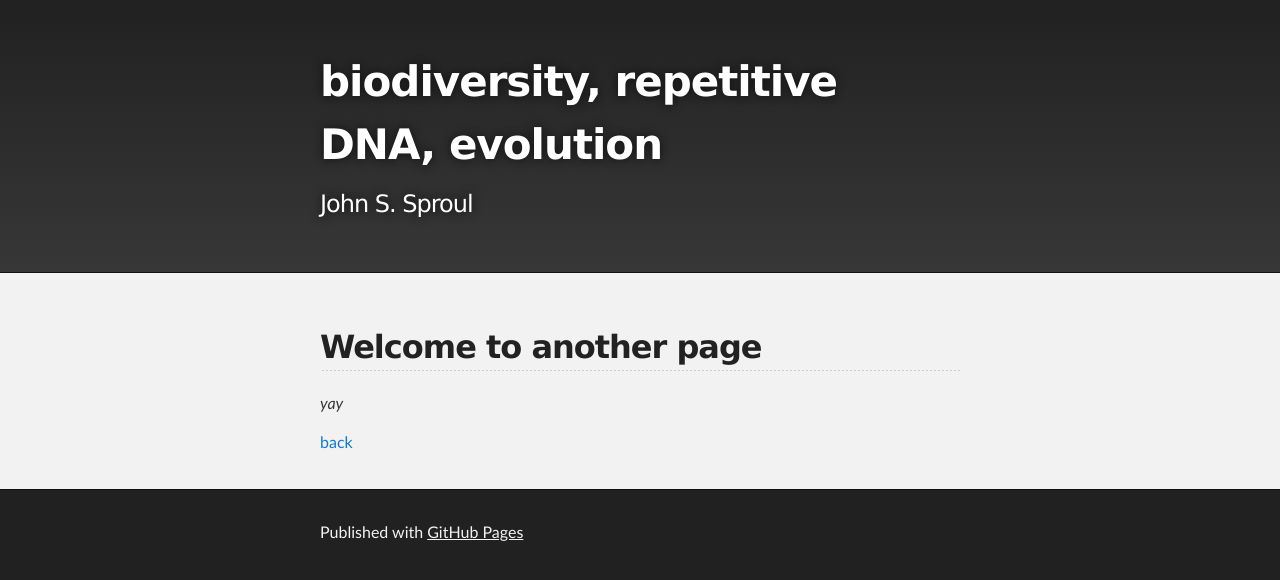
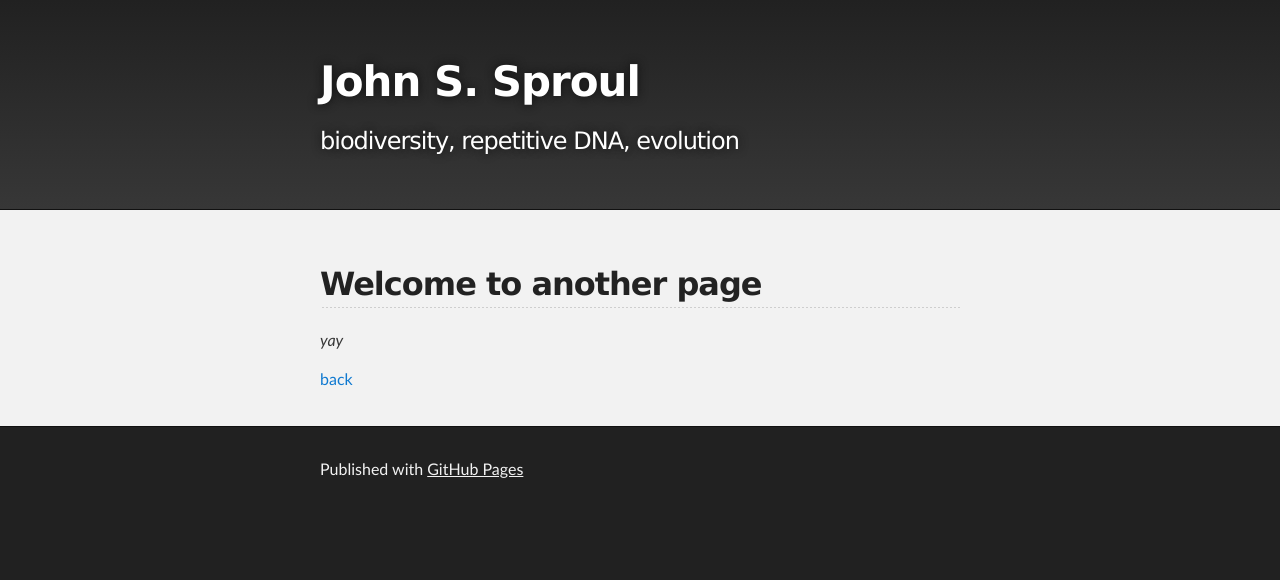
Before and after one commit to johnssproul/johnssproul.github.io, a Jekyll site: the page built from another-page.md, in a window 1280 px wide. Shown: the top 580 px of the page. Built offline with Jekyll 4.4.1, drawn with Linux system fonts in a browser that asks for light colours; our own code applies the rules of GitHub Pages for plain Markdown files.

```diff
--- a/_config.yml
+++ b/_config.yml
@@ -1,5 +1,5 @@
-title: biodiversity, repetitive DNA, evolution
-description: John S. Sproul
+title: John S. Sproul
+description: biodiversity, repetitive DNA, evolution
 show_downloads: false
 google_analytics:
 theme: jekyll-theme-slate
```
